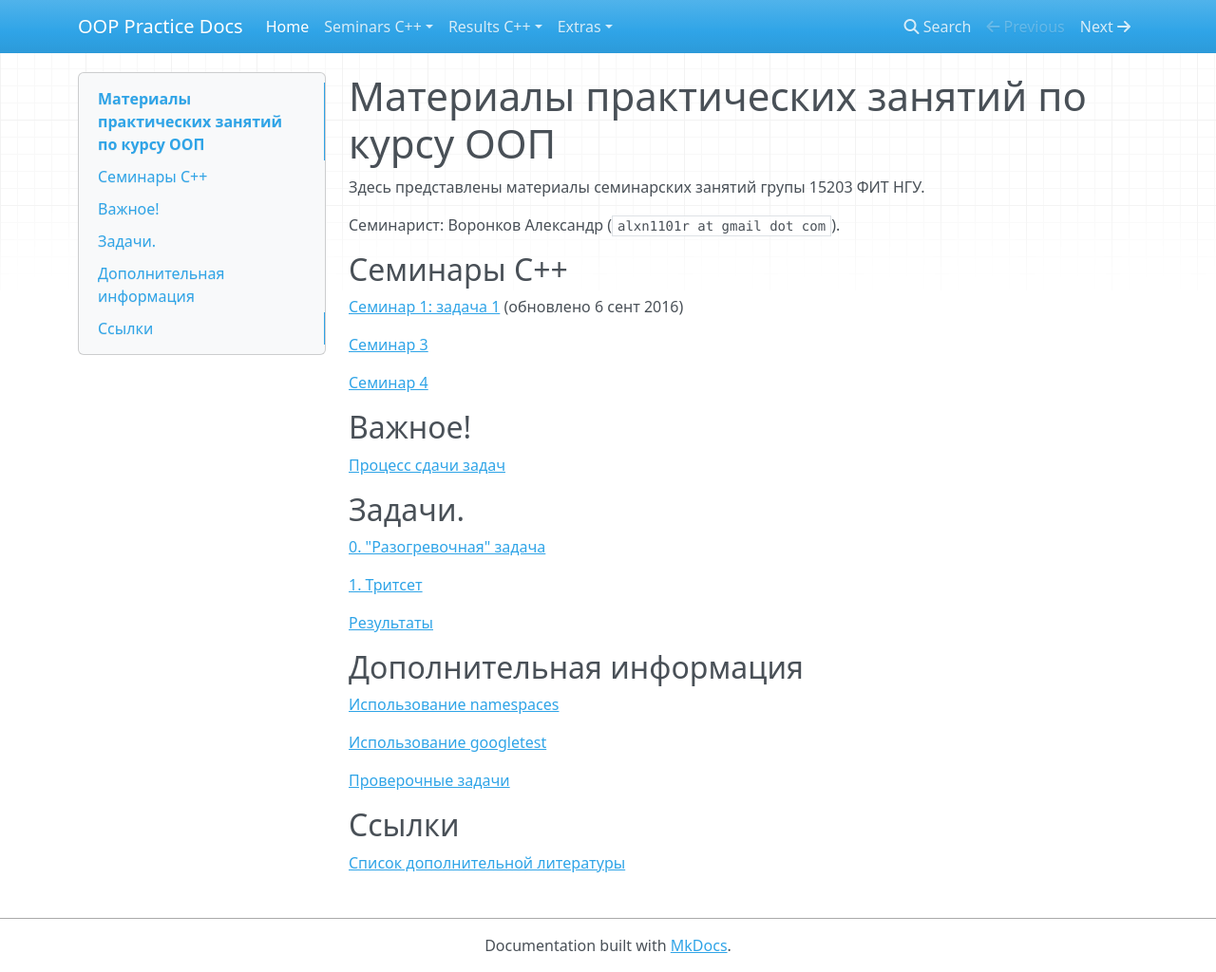
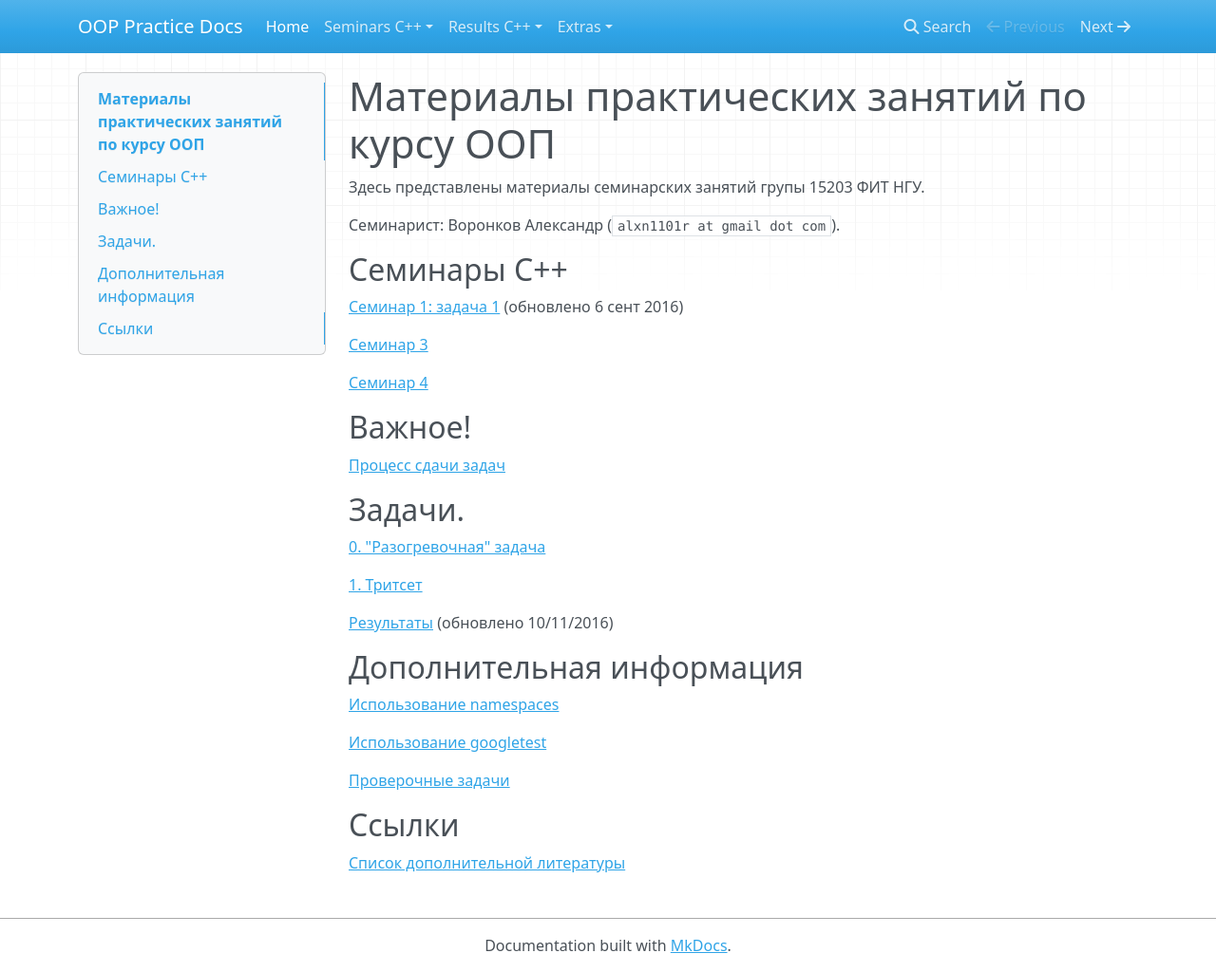
Before and after one commit to avoronkov/oop, an MkDocs documentation site: the page built from docs/index.md, in a window 1280 px wide and 1024 px high. Shown: the whole window at 95% size. Built offline with MkDocs 1.6.1, drawn with Linux system fonts in a browser that asks for light colours; nearby versions of some CDN libraries; old or Windows-style settings are respelled for this version of MkDocs.

Commit message:
add date of results update

```diff
--- a/docs/index.md
+++ b/docs/index.md
@@ -22,7 +22,7 @@
 
 [1. Тритсет](https://docs.google.com/document/d/1NM_qbZ3wJUjY_5fa807d3zlcjxzt6d0dX6MIh6Ma5eg/edit)
 
-[Результаты](2016.cpp/results/)
+[Результаты](2016.cpp/results/) (обновлено 10/11/2016)
 
 ## Дополнительная информация
 
```
